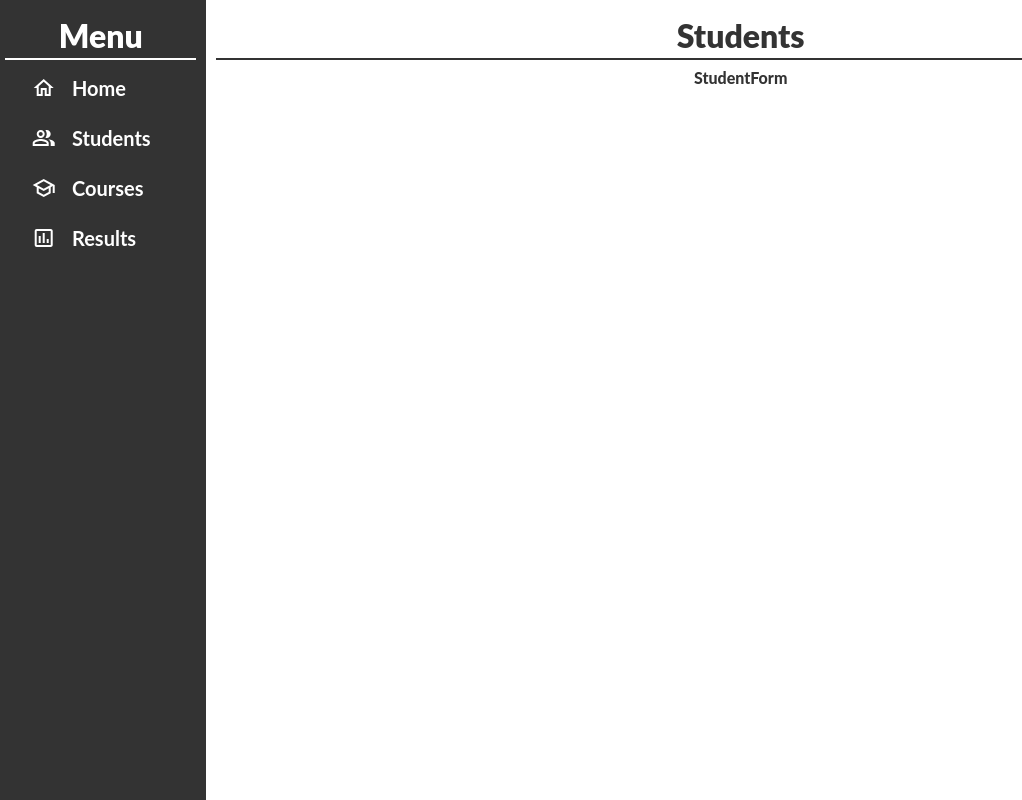
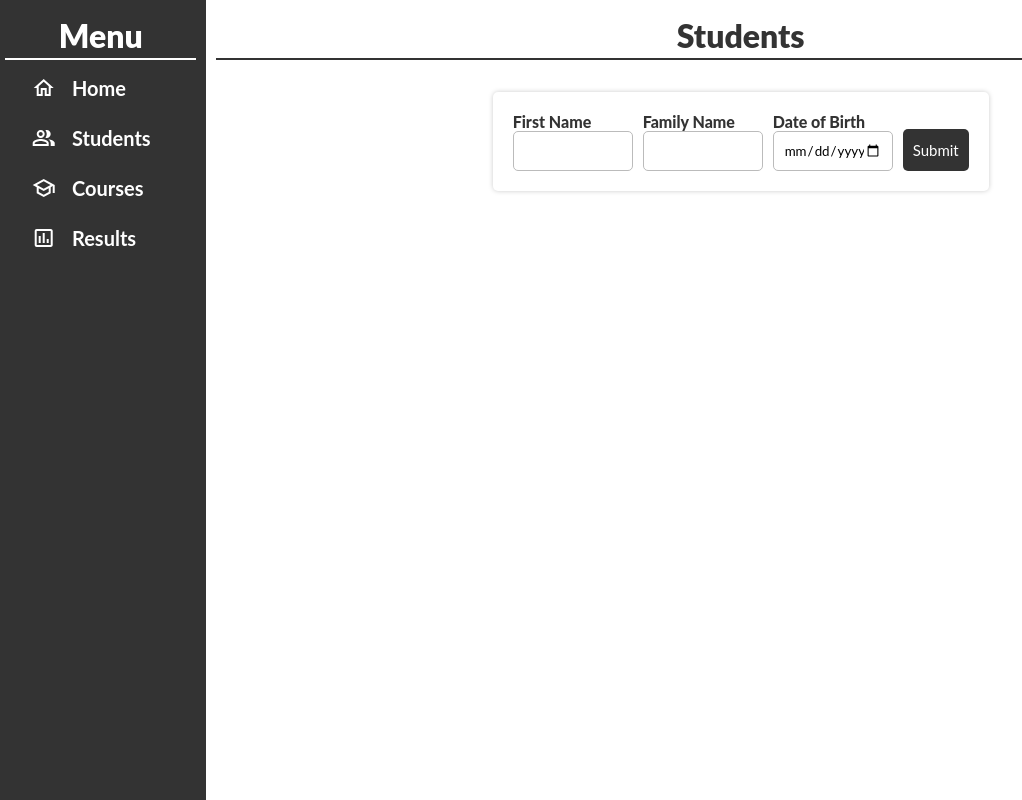
Before and after one commit to Zavista/student-system, a React (Vite) app in the folder frontend/: page /students in a window 1280 px wide. Shown: the whole page, without its empty margins (5-1027 px from the left). Built offline with nearby package versions, Linux system fonts and the light colour scheme.

Commit message:
Created StudentForm layout

```diff
--- a/frontend/components/StudentForm.jsx
+++ b/frontend/components/StudentForm.jsx
@@ -1,8 +1,96 @@
-import { useRef, useEffect } from "react";
+import { useRef, useEffect, useState } from "react";
 import styled from "styled-components";
 
+const FormContainer = styled.form`
+  margin-top: 24px;
+  display: flex;
+  align-items: flex-end;
+  gap: 10px;
+  flex-wrap: wrap;
+  background-color: #fff;
+  padding: 20px;
+  box-shadow: 0px 0px 5px #ccc;
+  border-radius: 5px;
+`;
+
+const Label = styled.label``;
+
+const InputArea = styled.div`
+  display: flex;
+  flex-direction: column;
+`;
+
+const Input = styled.input`
+  width: 120px;
+  padding: 0 10px;
+  border: 1px solid #bbb;
+  border-radius: 5px;
+  height: 40px;
+`;
+
+const Button = styled.button`
+  padding: 10px;
+  cursor: pointer;
+  border-radius: 5px;
+  border: none;
+  background-color: #333333;
+  color: white;
+  height: 42px;
+  font-size: 15px;
+
+  transition: background-color color border padding 0.3s;
+
+  &:hover {
+    background-color: #fff;
+    color: #333333;
+    border: 1px solid #333333;
+    padding: 9px;
+  }
+`;
+
 const StudentForm = () => {
-  return <div>StudentForm</div>;
+  const [firstName, setFirstName] = useState("");
+  const [familyName, setFamilyName] = useState("");
+  const [dob, setDOB] = useState("");
+
+  return (
+    <FormContainer>
+      <InputArea>
+        <Label for="first_name">First Name</Label>
+        <Input
+          type="text"
+          id="first_name"
+          name="first_name"
+          value={firstName}
+          onChange={(e) => setFirstName(e.target.value)}
+          required
+        ></Input>
+      </InputArea>
+      <InputArea>
+        <Label for="family_name">Family Name</Label>
+        <Input
+          type="text"
+          id="family_name"
+          name="family_name"
+          value={familyName}
+          onChange={(e) => setFamilyName(e.target.value)}
+          required
+        ></Input>
+      </InputArea>
+      <InputArea>
+        <Label for="date_of_birth">Date of Birth</Label>
+        <Input
+          type="date"
+          id="date_of_birth"
+          name="date_of_birth"
+          value={dob}
+          onChange={(e) => setDOB(e.target.value)}
+          required
+        ></Input>
+      </InputArea>
+      <Button type="submit">Submit</Button>
+    </FormContainer>
+  );
 };
 
 export default StudentForm;
```
